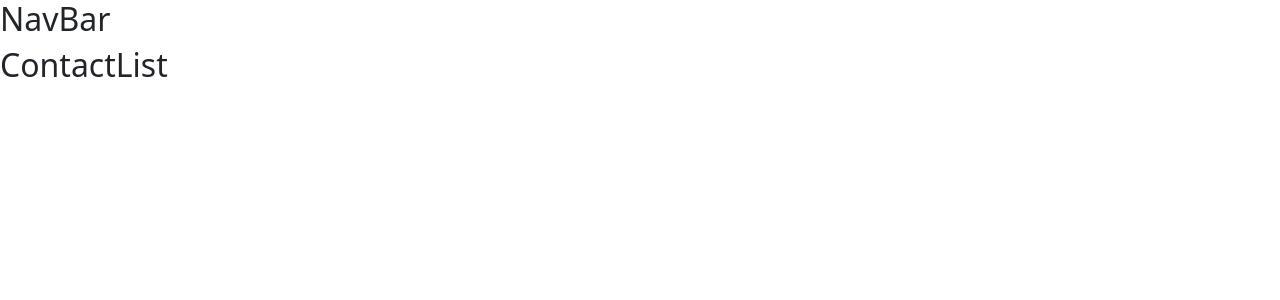
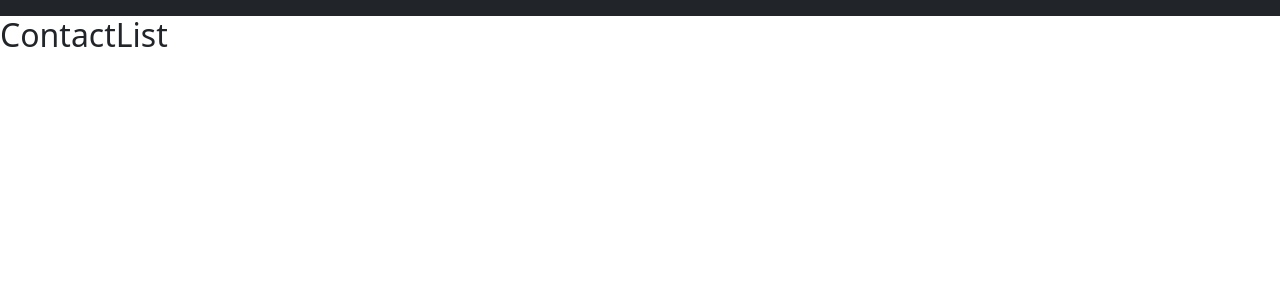
Before and after one commit to Gabyzda/agenda-contatos, a React (Create React App) app: page /contacts/list in a window 1280 px wide. Shown: the top 300 px of the page. Built offline with nearby package versions, Linux system fonts and the light colour scheme.

Commit message:
Add estilo navbar dark

```diff
--- a/src/components/NavBar/NavBar.js
+++ b/src/components/NavBar/NavBar.js
@@ -3,7 +3,9 @@ import React from 'react';
 const NavBar = () => {
     return (
         <>
-            <h2>NavBar</h2>
+            <nav className='navbar navbar-dark bg-dark navbar-expand-sm'>
+
+            </nav>
         </>
     )
 };
```
